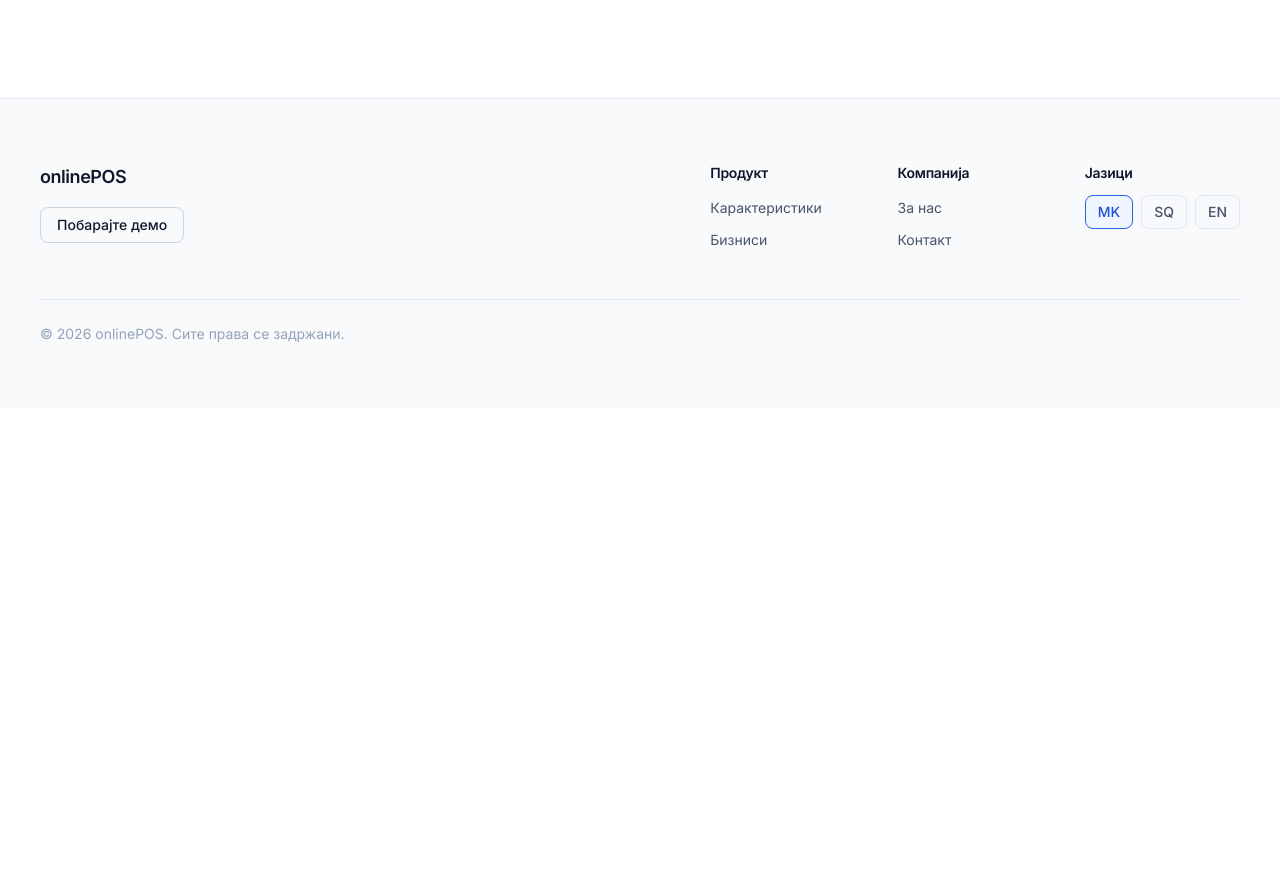
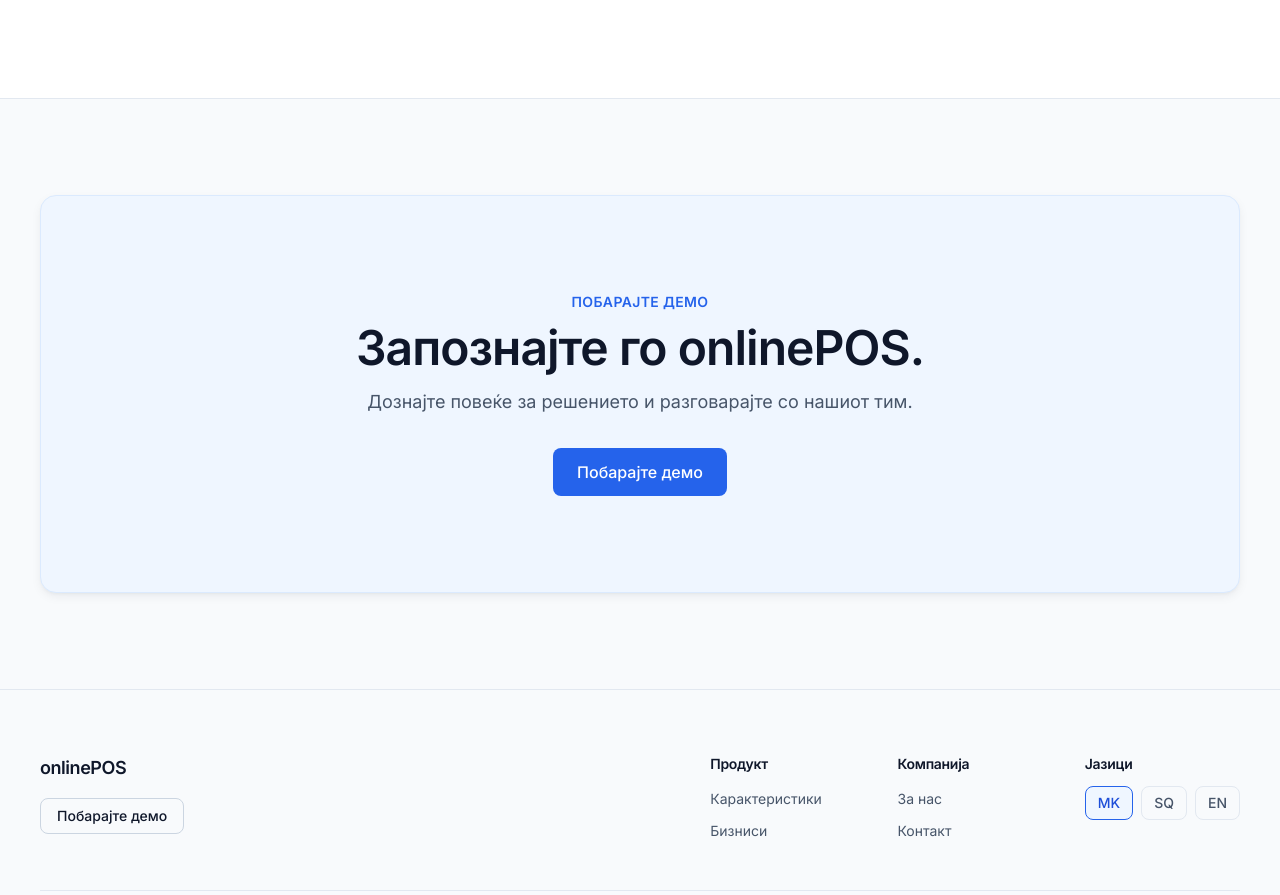
Before and after one commit to andiidauti-prog/pos.indigo.web, a React (Vite) app in the folder product-website/: page / in a window 1280 px wide. Shown: the part 5555-6450 px from the top of the page. Before the commit the page ends 5963 px from the top, so only its background shows below. Built offline with nearby package versions, Linux system fonts and the light colour scheme.

Commit message:
Add final homepage CTA

```diff
--- a/product-website/src/data/translations/en.ts
+++ b/product-website/src/data/translations/en.ts
@@ -167,4 +167,10 @@
       submittedMessage: 'The form is ready to be connected to the sending system.',
     },
   },
+  finalCta: {
+    eyebrow: 'REQUEST A DEMO',
+    headline: 'Meet onlinePOS.',
+    supportingText: 'Learn more about the solution and talk to our team.',
+    primaryCta: 'Request a demo',
+  },
 }
--- a/product-website/src/data/translations/mk.ts
+++ b/product-website/src/data/translations/mk.ts
@@ -169,4 +169,10 @@
       submittedMessage: 'Формата е подготвена за поврзување со системот за испраќање.',
     },
   },
+  finalCta: {
+    eyebrow: 'ПОБАРАЈТЕ ДЕМО',
+    headline: 'Запознајте го onlinePOS.',
+    supportingText: 'Дознајте повеќе за решението и разговарајте со нашиот тим.',
+    primaryCta: 'Побарајте демо',
+  },
 }
--- a/product-website/src/data/translations/sq.ts
+++ b/product-website/src/data/translations/sq.ts
@@ -169,4 +169,10 @@
       submittedMessage: 'Formulari është gati të lidhet me sistemin e dërgimit.',
     },
   },
+  finalCta: {
+    eyebrow: 'KËRKONI DEMO',
+    headline: 'Njihuni me onlinePOS.',
+    supportingText: 'Mësoni më shumë rreth zgjidhjes dhe bisedoni me ekipin tonë.',
+    primaryCta: 'Kërkoni demo',
+  },
 }
--- a/product-website/src/pages/HomePage.tsx
+++ b/product-website/src/pages/HomePage.tsx
@@ -5,6 +5,7 @@
 import { BusinessManagement } from '@/sections/BusinessManagement'
 import { Fiscalization } from '@/sections/Fiscalization'
 import { Payments } from '@/sections/Payments'
+import { FinalCTA } from '@/sections/FinalCTA'
 
 export function HomePage() {
   return (
@@ -16,6 +17,7 @@
       <BusinessManagement />
       <Fiscalization />
       <Payments />
+      <FinalCTA />
     </>
   )
 }
--- /dev/null
+++ b/product-website/src/sections/FinalCTA.tsx
@@ -0,0 +1,40 @@
+import { motion, useReducedMotion } from 'framer-motion'
+import { Button } from '@/components/ui/Button'
+import { Container } from '@/components/ui/Container'
+import { CONTACT_ROUTE } from '@/data/navigation'
+import { useTranslations } from '@/lib/locale-context'
+
+export function FinalCTA() {
+  const t = useTranslations()
+  const shouldReduceMotion = useReducedMotion()
+
+  const cardVariants = {
+    hidden: { opacity: 0, y: shouldReduceMotion ? 0 : 20 },
+    visible: { opacity: 1, y: 0 },
+  }
+
+  return (
+    <section className="border-t border-border bg-surface-muted py-16 sm:py-20 lg:py-24">
+      <Container>
+        <motion.div
+          initial="hidden"
+          whileInView="visible"
+          viewport={{ once: true, margin: '-80px' }}
+          variants={cardVariants}
+          transition={{ duration: 0.5, ease: 'easeOut' }}
+          className="rounded-2xl border border-brand-100 bg-brand-50 px-6 py-16 text-center shadow-card-hover sm:px-12 sm:py-20 lg:py-24"
+        >
+          <p className="text-sm font-semibold tracking-wide text-brand-600">{t.finalCta.eyebrow}</p>
+          <h2 className="mt-3 text-3xl sm:text-4xl lg:text-5xl">{t.finalCta.headline}</h2>
+          <p className="mx-auto mt-4 max-w-xl text-lg text-ink-muted">{t.finalCta.supportingText}</p>
+
+          <div className="mt-8 flex justify-center">
+            <Button to={CONTACT_ROUTE} size="lg">
+              {t.finalCta.primaryCta}
+            </Button>
+          </div>
+        </motion.div>
+      </Container>
+    </section>
+  )
+}
--- a/product-website/src/types/i18n.ts
+++ b/product-website/src/types/i18n.ts
@@ -110,6 +110,10 @@
   form: ContactFormTranslations
 }
 
+export interface FinalCtaTranslations extends SectionIntro {
+  primaryCta: string
+}
+
 export interface Translations {
   nav: NavTranslations
   footer: FooterTranslations
@@ -122,4 +126,5 @@
   fiscalization: FiscalizationTranslations
   payments: PaymentsTranslations
   contact: ContactTranslations
+  finalCta: FinalCtaTranslations
 }
```
